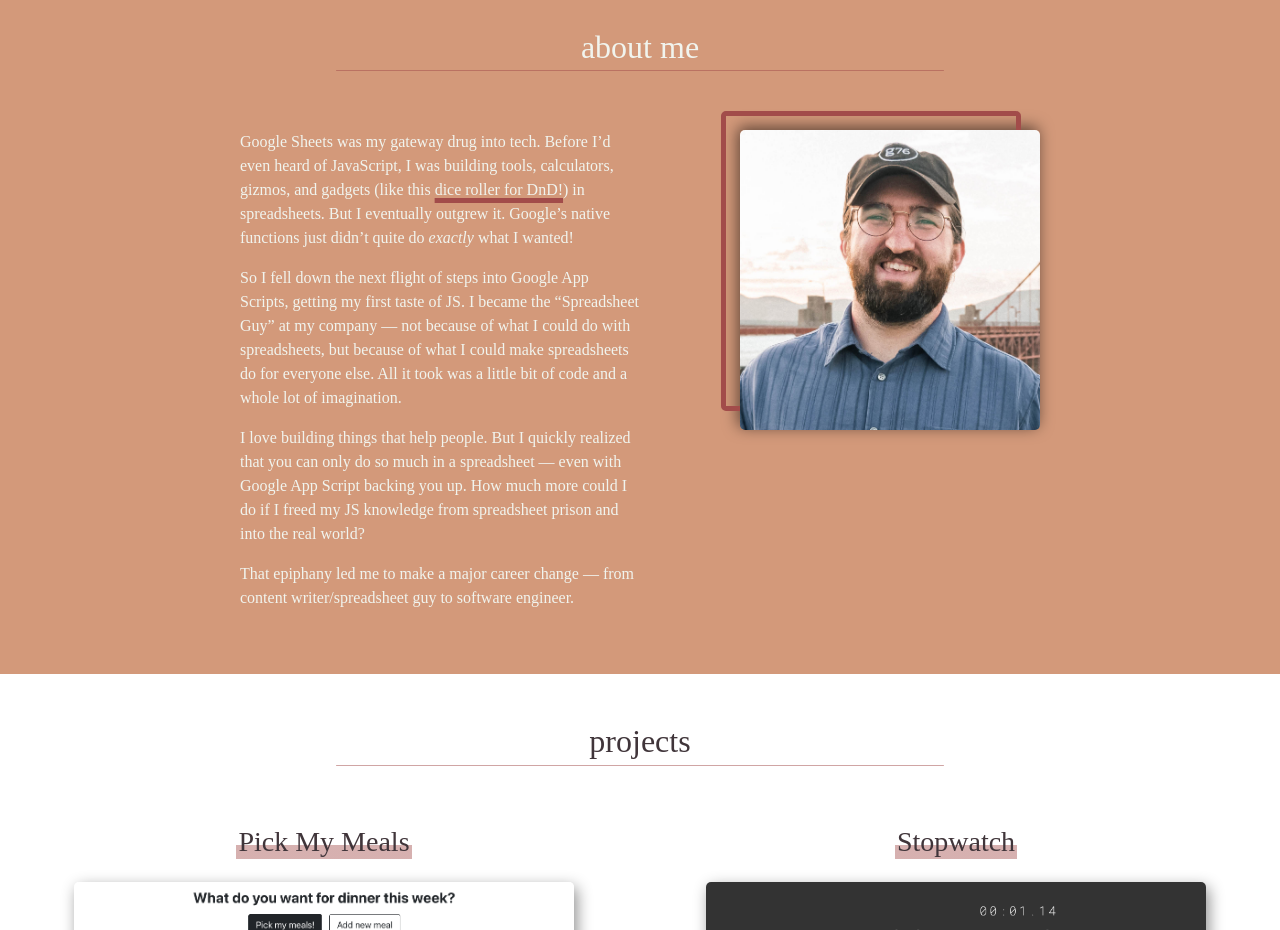
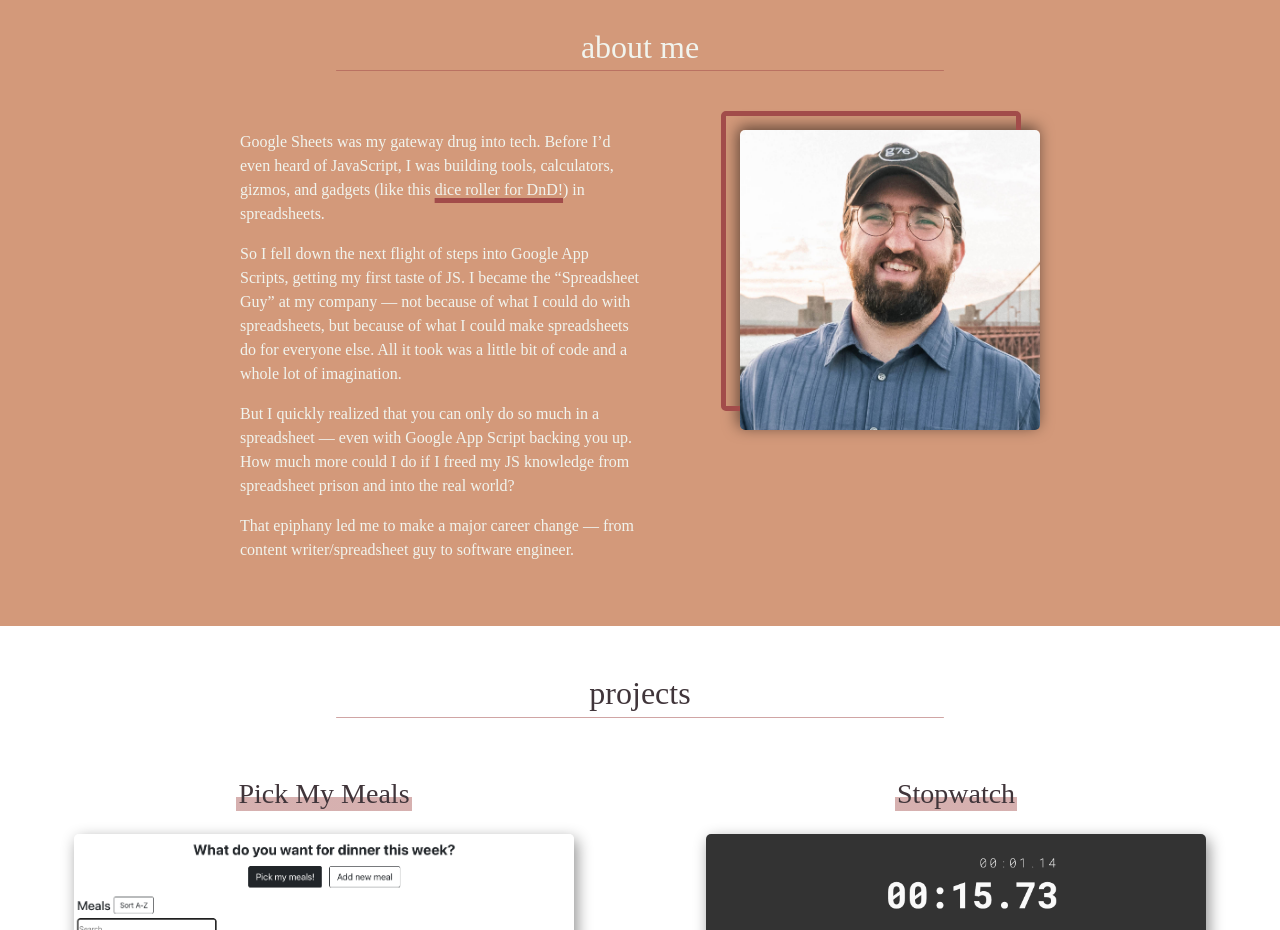
Before and after one commit to trevorwallis13/simple-react-portfolio-template, a React (Create React App) app: page / in a window 1280 px wide. Shown: the part 820-1750 px from the top of the page. Built offline with nearby package versions, Linux system fonts and the light colour scheme.

Commit message:
updated bio

```diff
--- a/src/components/about/AboutSection.js
+++ b/src/components/about/AboutSection.js
@@ -8,9 +8,9 @@ const AboutSection = () => {
         <h2 className="section-header">About me</h2>
         <div className="inner">
           <div className="about-text">
-            <p>Google Sheets was my gateway drug into tech. Before I’d even heard of JavaScript, I was building tools, calculators, gizmos, and gadgets (like this <a href="https://docs.google.com/spreadsheets/d/122xK6FUc5GK7mkftNWDbNx6NNJm9hR72ZPtjwVN372M/edit?usp=sharing">dice roller for DnD!</a>) in spreadsheets. But I eventually outgrew it. Google’s native functions just didn’t quite do <em>exactly </em>what I wanted!</p>
+            <p>Google Sheets was my gateway drug into tech. Before I’d even heard of JavaScript, I was building tools, calculators, gizmos, and gadgets (like this <a href="https://docs.google.com/spreadsheets/d/122xK6FUc5GK7mkftNWDbNx6NNJm9hR72ZPtjwVN372M/edit?usp=sharing">dice roller for DnD!</a>) in spreadsheets.</p>
             <p>So I fell down the next flight of steps into Google App Scripts, getting my first taste of JS. I became the “Spreadsheet Guy” at my company — not because of what I could do with spreadsheets, but because of what I could make spreadsheets do for everyone else. All it took was a little bit of code and a whole lot of imagination.</p>
-            <p>I love building things that help people. But I quickly realized that you can only do so much in a spreadsheet — even with Google App Script backing you up. How much more could I do if I freed my JS knowledge from spreadsheet prison and into the real world?</p>
+            <p>But I quickly realized that you can only do so much in a spreadsheet — even with Google App Script backing you up. How much more could I do if I freed my JS knowledge from spreadsheet prison and into the real world?</p>
             <p>That epiphany led me to make a major career change — from content writer/spreadsheet guy to software engineer.</p>
           </div>
           <div className="img-container">
```
